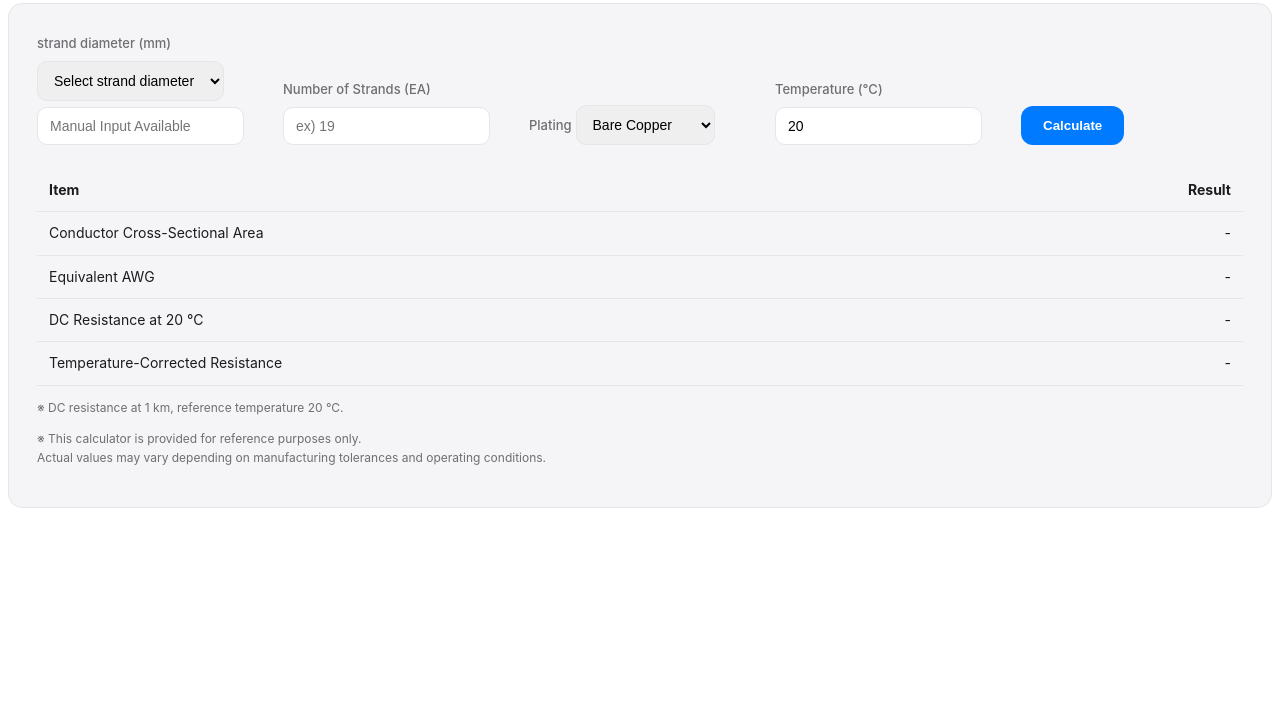
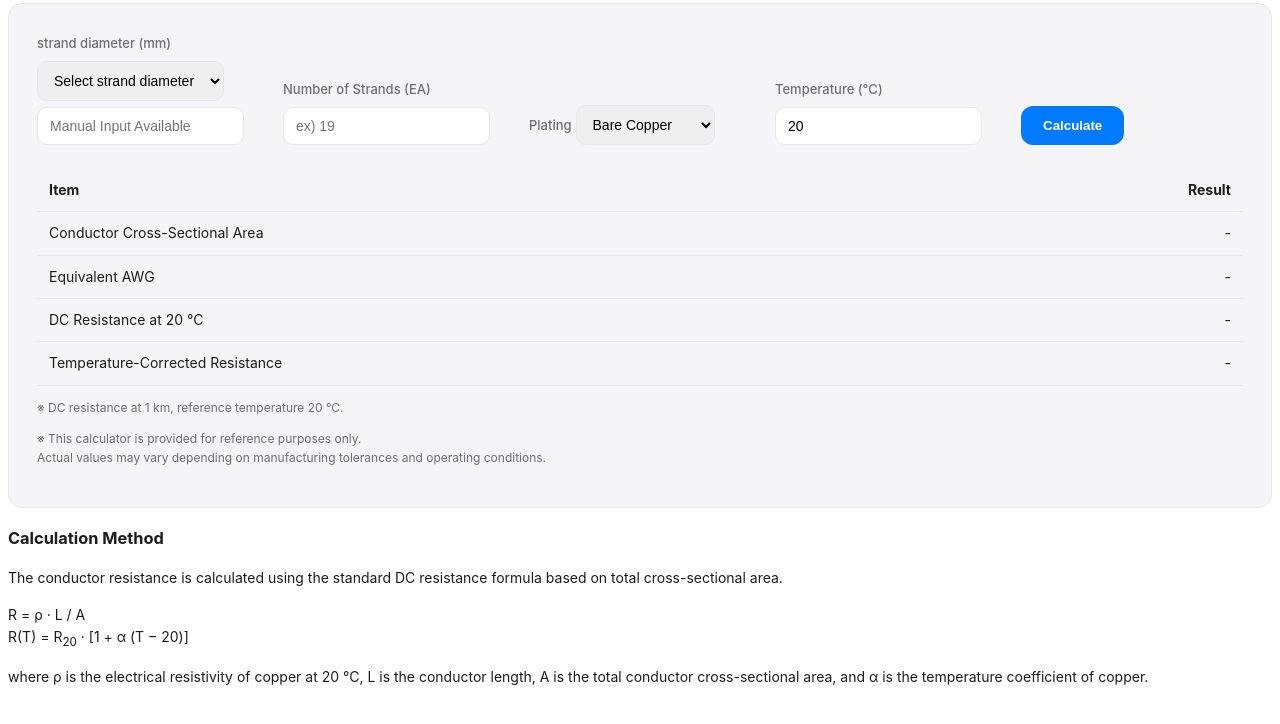
Before and after one commit to Jin-woong-fine/finedefense-site2, a plain HTML site: page kr/sub/support/Technical_support/conductor_resistance.html in a window 1280 px wide. Shown: the part 70-794 px from the top of the page. Drawn offline with Linux system fonts and the light colour scheme.

Commit message:
기술지원 도체저항 계산 공식 설명 추가

```diff
--- a/kr/sub/support/Technical_support/conductor_resistance.html
+++ b/kr/sub/support/Technical_support/conductor_resistance.html
@@ -176,6 +176,26 @@ th:first-child, td:first-child {
 </div>
 </section>
 
+<section class="formula-section">
+  <h3>Calculation Method</h3>
+  <p>
+    The conductor resistance is calculated using the standard DC resistance formula
+    based on total cross-sectional area.
+  </p>
+
+  <p class="formula">
+    R = ρ · L / A<br>
+    R(T) = R<sub>20</sub> · [1 + α (T − 20)]
+  </p>
+
+  <p>
+    where ρ is the electrical resistivity of copper at 20&nbsp;°C,
+    L is the conductor length, A is the total conductor cross-sectional area,
+    and α is the temperature coefficient of copper.
+  </p>
+</section>
+
+
 <script>
     const awgTable = [
     { awg: 30, area: 0.0509 },
```
